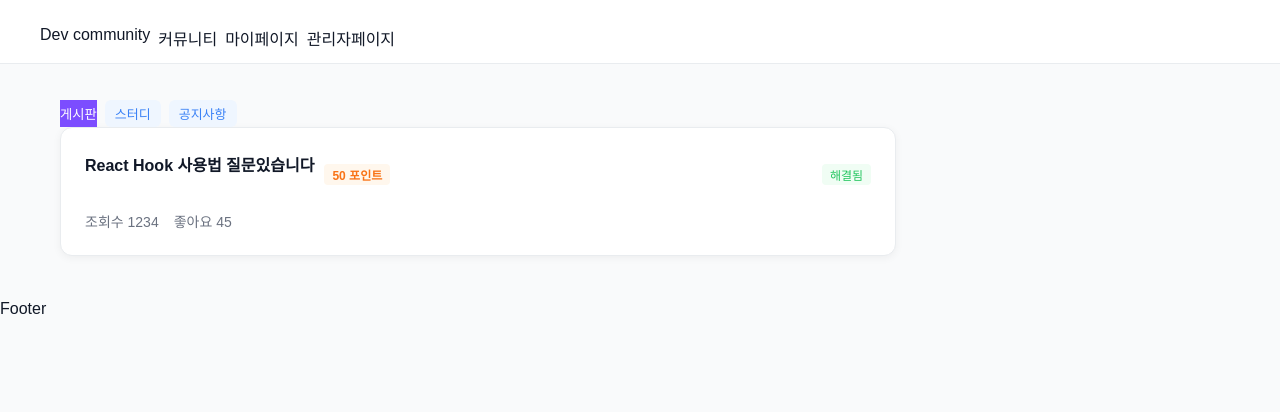
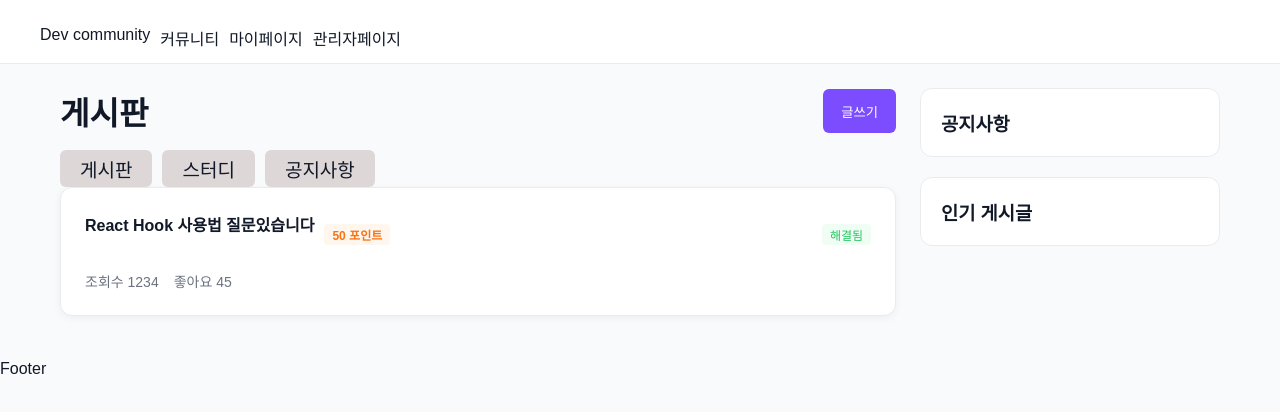
Before and after one commit to 2026ICTClass3Team2/FP_Front, a React (Vite) app: page / in a window 1280 px wide. Shown: the top 412 px of the page. Built offline with nearby package versions, Linux system fonts and the light colour scheme.

Commit message:
인데스, app css 수정/ main.jsx 수정

```diff
--- a/src/App.css
+++ b/src/App.css
@@ -6,6 +6,8 @@
   flex-direction: column;
   min-height: 100vh;
 }
+
+/*상단*/
 .header{
   height: 64px;
   background-color: var(--bg-white);
@@ -35,6 +37,7 @@
   min-width: 0;
 }
 
+/*사이드바*/
 .sidebar{
   flex: 1;
   min-width: 300px;
@@ -135,19 +138,33 @@
   margin-left: auto;
 }
 
+.main-text{
+  display: flex;
+  align-items: center;
+  justify-content: space-between;
+  margin-bottom: 16px;
+
+}
+
+
 /* 기술 태그 (React, TypeScript 등) */
 .tag-group {
   display: flex;
-  gap: 8px;
+  gap: 10px;
   margin-top: 12px;
 }
 
 .tag {
-  background-color: #eff6ff;
-  color: #3b82f6;
-  padding: 4px 10px;
+  background-color: var(--brand-color);
+  padding: 5px 20px;
   border-radius: 6px;
-  font-size: 13px;
+  color: var(--text-main);
+  font-size: 19px;
+}
+
+.tag:hover{
+  background-color: var(--brand-hover);
+  color: var(--text-white);
 }
 
 /* 포스트 하단 정보 (조회수, 좋아요 등) */
@@ -159,8 +176,19 @@
   font-size: 14px;
 }
 
+/*기타 버튼*/
+.write-btn {
+  display: flex;
 
-.write-btn {
+  justify-content: flex-end;
+  align-items: center;
+  grid-template-columns: 0em;
+  border-radius: 6px;
+  gap: 6px;
+  padding: 11px 18px;
+  height: 44px;
+
   background-color: var(--primary);
   color: var(--text-white);
+
 }
--- a/src/index.css
+++ b/src/index.css
@@ -5,7 +5,7 @@
   --primary-light:#f3efff;
 
   /*브랜드/포인컬러 (로그인 버튼, 글쓰기 버튼 등)*/
-  --brand-color:#3b82f6; /*메인 블루*/
+  --brand-color:#dbd4d4e3;
   --brand-hover:#2563ed;
 
 /*소셜로그인*/
--- a/src/layouts/MainLayout.jsx
+++ b/src/layouts/MainLayout.jsx
@@ -11,9 +11,20 @@ const MainLayout = () => {
             <main className="main-content">
                 <Outlet />
             </main>
-            <aside className="sidebar">
-
-            </aside>
+            <side className="sidebar">
+                  <div className="sidebar-card">
+                    <h3>공지사항</h3>
+                      <ul>
+                        <li></li>
+                      </ul>
+                  </div>
+                  <div className="sidebar-card">
+                      <h3>인기 게시글</h3>
+                      <ul>
+                        <li></li>
+                      </ul>
+                  </div>
+            </side>
           </div>
         <Footer />
     </div>
--- a/src/pages/Main.jsx
+++ b/src/pages/Main.jsx
@@ -3,11 +3,19 @@ import React from 'react'
 const Main = () => {
   return (
     <div>
+      <div className="main-text">
+        <h1>게시판</h1>
+        <button className="write-btn">글쓰기</button>
+      </div>
+
       <div className="tag-group">
-          <button className="write-btn">게시판</button>
+          <button type='button' className="tag">게시판</button>
           <button className="tag">스터디</button>
-          <button className='tag'>공지사항</button>
+          <button className="tag">공지사항</button>
+
       </div>
+
+
             <article className="card post-item">
           <div className="post-header">
               <strong className="post-item">React Hook 사용법 질문있습니다</strong>
--- a/src/pages/board/PostList.jsx
+++ b/src/pages/board/PostList.jsx
@@ -4,6 +4,8 @@ const PostList = () => {
   return (
     <div>
       <h2>게시판</h2>
+
+
     </div>
   )
 }
```
